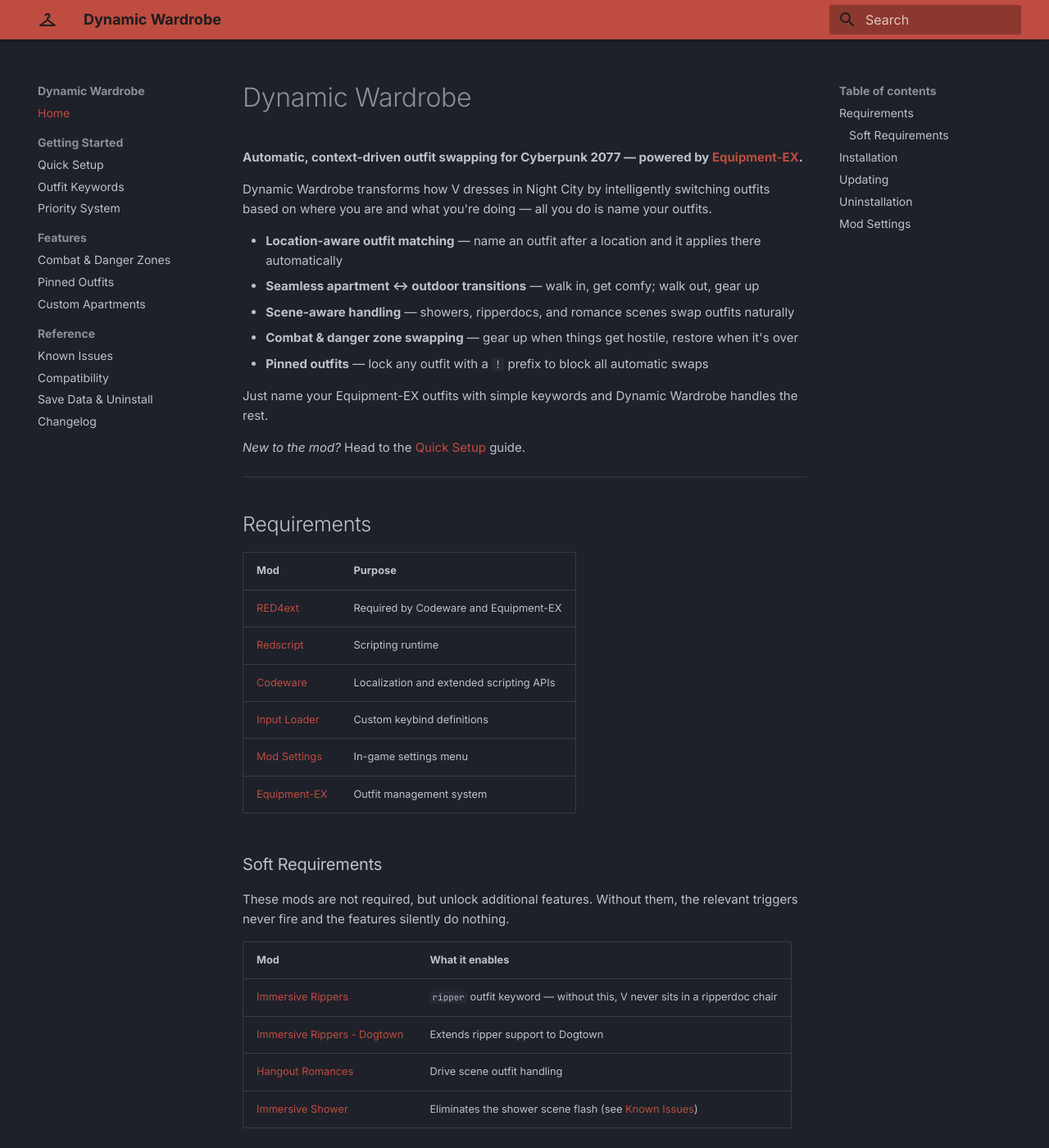
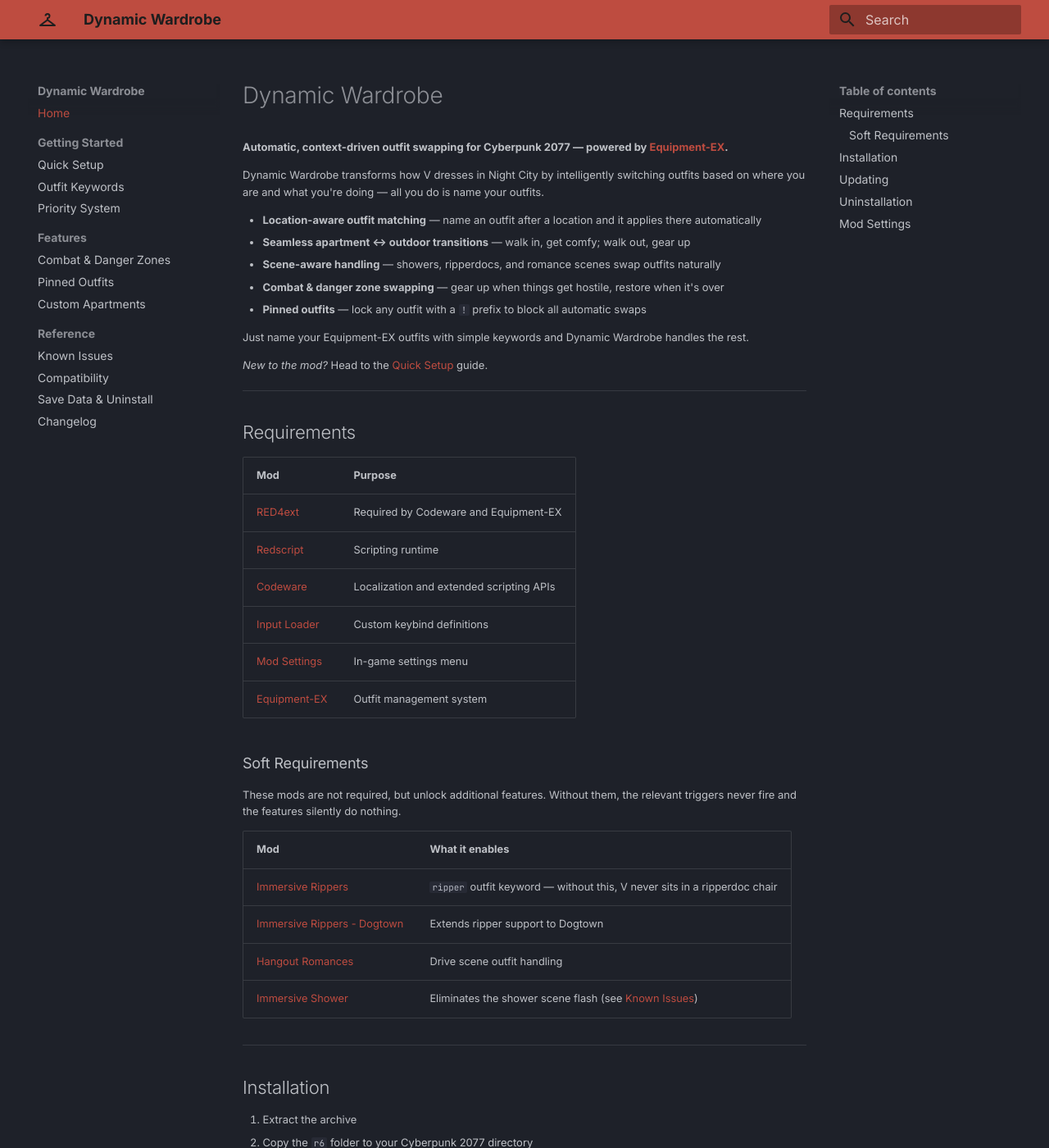
Before and after one commit to Yorivel/Dynamic-Wardrobe, an MkDocs documentation site: the page built from docs/index.md, in a window 1280 px wide and 1400 px high. Shown: the whole window at 82% size. Built offline with MkDocs 1.6.1 and Material for MkDocs 9.7.7, drawn with Linux system fonts in a browser that asks for light colours.

Commit message:
Update docs

```diff
--- a/docs/stylesheets/extra.css
+++ b/docs/stylesheets/extra.css
@@ -9,18 +9,18 @@
 }
 
 .md-typeset {
-  font-size: 0.75rem;
+  font-size: 0.65rem !important;
   line-height: 1.6;
 }
 
 .md-typeset h1 {
-  font-size: 1.6rem;
+  font-size: 1.4rem !important;
 }
 
 .md-typeset h2 {
-  font-size: 1.25rem;
+  font-size: 1.1rem !important;
 }
 
 .md-typeset h3 {
-  font-size: 1rem;
+  font-size: 0.9rem !important;
 }
```
